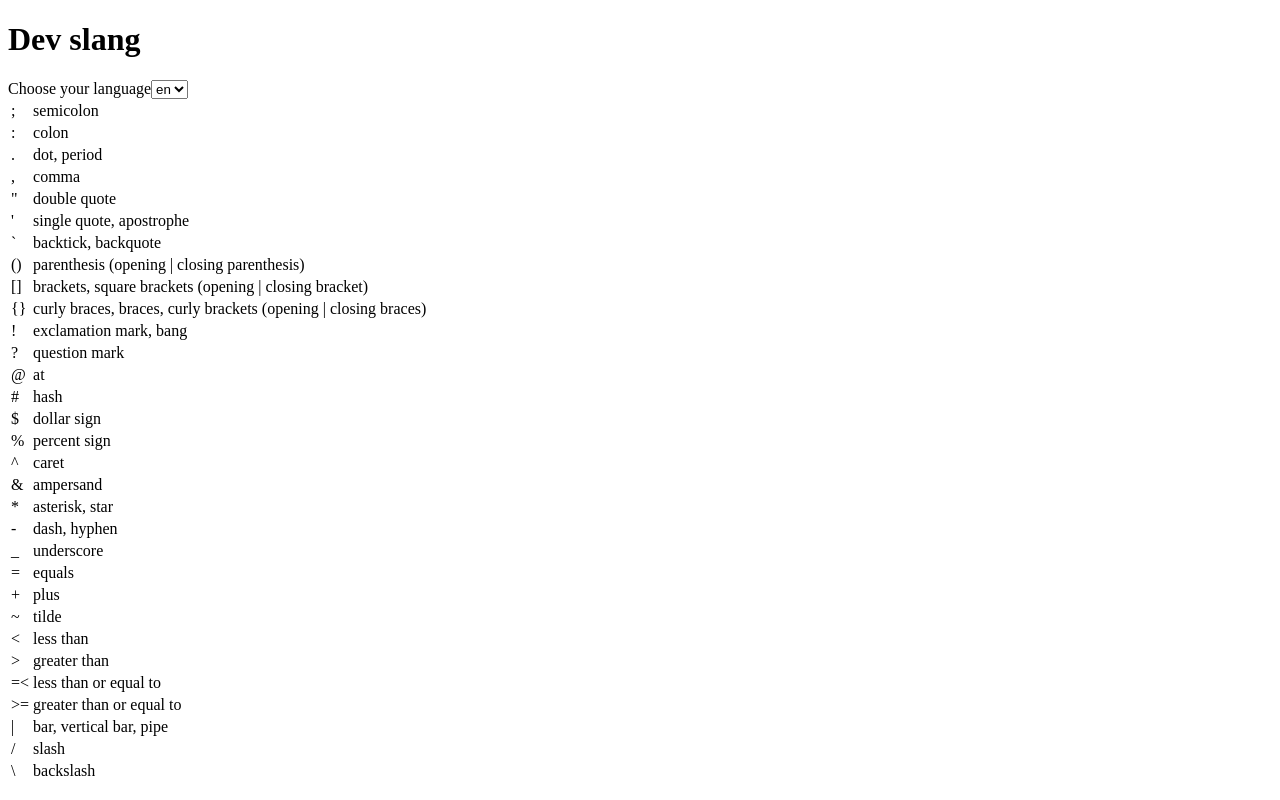
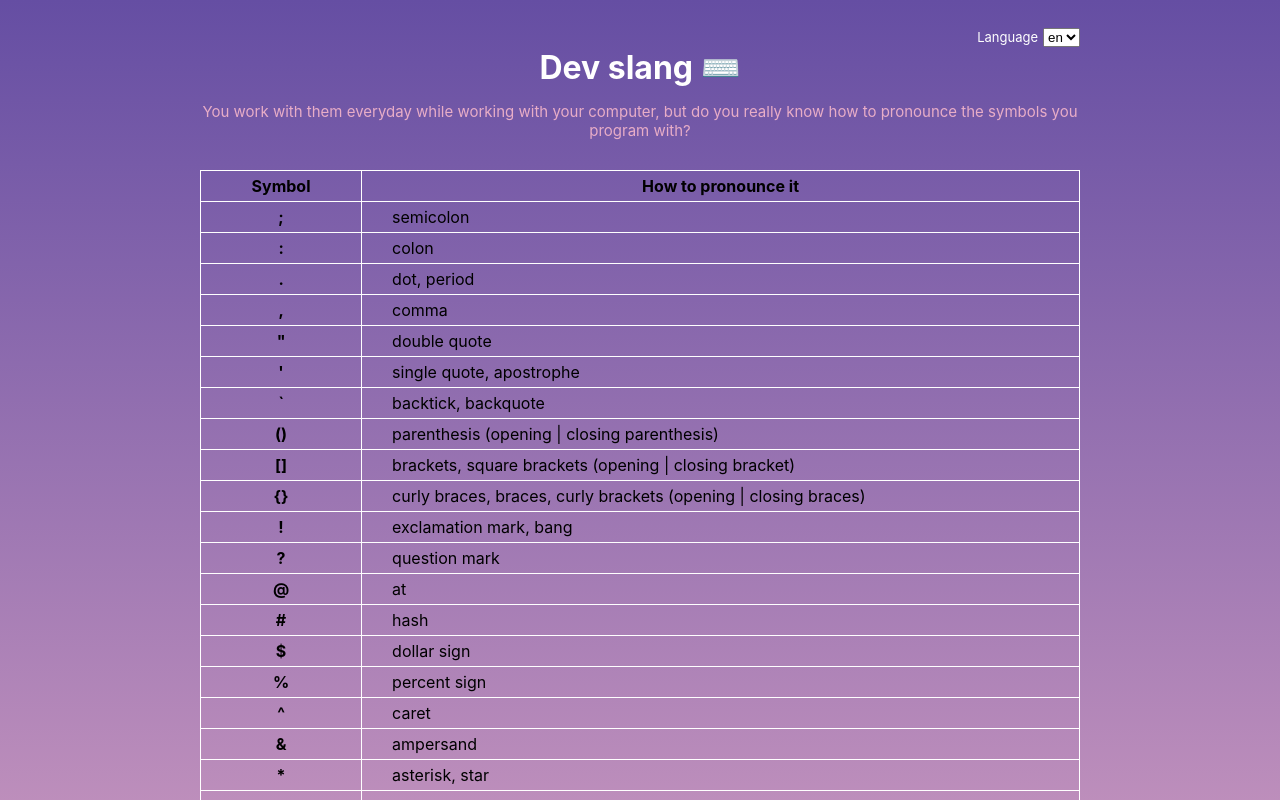
Before and after one commit to heliosam/dev-slang, a React (Create React App) app in the folder client/: page / in a window 1280 px wide. Shown: the top 800 px of the page. Built offline with nearby package versions, Linux system fonts and the light colour scheme.

Commit message:
Add style to the page

```diff
--- a/client/src/App.js
+++ b/client/src/App.js
@@ -5,15 +5,32 @@ const App = () => {
   console.log(locales);
   const [locale, setLocale] = useState("en");
   return (
-    <>
-      <h1>Dev slang</h1>
-      <label>Choose your language</label>
-      <select onChange={e => setLocale(e.target.value)}>
-        {Object.keys(locales).map(language => (
-          <option>{language}</option>
-        ))}
-      </select>
+    <div className="container">
+      <h1 className="title">
+        Dev slang{" "}
+        <span role="img" aria-label="keyboard">
+          ⌨️
+        </span>
+      </h1>
+      <div className="language-selector">
+        <label>Language</label>
+        <select onChange={e => setLocale(e.target.value)}>
+          {Object.keys(locales).map(language => (
+            <option>{language}</option>
+          ))}
+        </select>
+      </div>
+      <p className="description">
+        You work with them everyday while working with your computer, but do you
+        really know how to pronounce the symbols you program with?
+      </p>
       <table>
+        <thead>
+          <tr>
+            <td>Symbol</td>
+            <td>How to pronounce it</td>
+          </tr>
+        </thead>
         <tbody>
           {Object.keys(locales[locale]).map(key => (
             <tr>
@@ -24,7 +41,7 @@ const App = () => {
           <tr />
         </tbody>
       </table>
-    </>
+    </div>
   );
 };
 
--- /dev/null
+++ b/client/src/index.css
@@ -0,0 +1,76 @@
+* {
+  box-sizing: border-box;
+}
+
+body {
+  background: #654ea3; /* fallback for old browsers */
+  background: -webkit-linear-gradient(
+    to bottom,
+    #654ea3,
+    #eaafc8
+  ); /* Chrome 10-25, Safari 5.1-6 */
+  background: linear-gradient(
+    to bottom,
+    #654ea3,
+    #eaafc8
+  ); /* W3C, IE 10+/ Edge, Firefox 16+, Chrome 26+, Opera 12+, Safari 7+ */
+
+  font-family: -apple-system, BlinkMacSystemFont, "Segoe UI", Roboto, Helvetica,
+    Arial, sans-serif, "Apple Color Emoji", "Segoe UI Emoji", "Segoe UI Symbol";
+}
+
+.container {
+  display: flex;
+  flex-direction: column;
+  align-items: center;
+  padding: 40px;
+  max-width: 960px;
+  margin: auto;
+  position: relative;
+}
+
+.title {
+  color: #ffffff;
+  margin: 0;
+  margin: 0 0 15px 0;
+}
+
+.language-selector {
+  position: absolute;
+  top: 20px;
+  right: 40px;
+  font-size: 13px;
+  color: #ffffff;
+}
+
+.language-selector label {
+  margin-right: 5px;
+}
+
+.description {
+  color: #e8adc7;
+  text-align: center;
+  font-size: 15px;
+  margin: 0 0 30px 0;
+}
+
+table {
+  border-spacing: 0;
+  border-collapse: collapse;
+  width: 100%;
+}
+
+table td {
+  border: 1px solid #ffffff;
+  padding: 5px 30px;
+}
+
+table thead td {
+  text-align: center;
+  font-weight: bold;
+}
+
+table tbody td:first-child {
+  text-align: center;
+  font-weight: bold;
+}
--- a/client/src/index.js
+++ b/client/src/index.js
@@ -1,6 +1,7 @@
 import React from 'react';
 import ReactDOM from 'react-dom';
 import App from './App';
+import "./index.css";
 import * as serviceWorker from './serviceWorker';
 
 ReactDOM.render(<App />, document.getElementById('root'));
```
